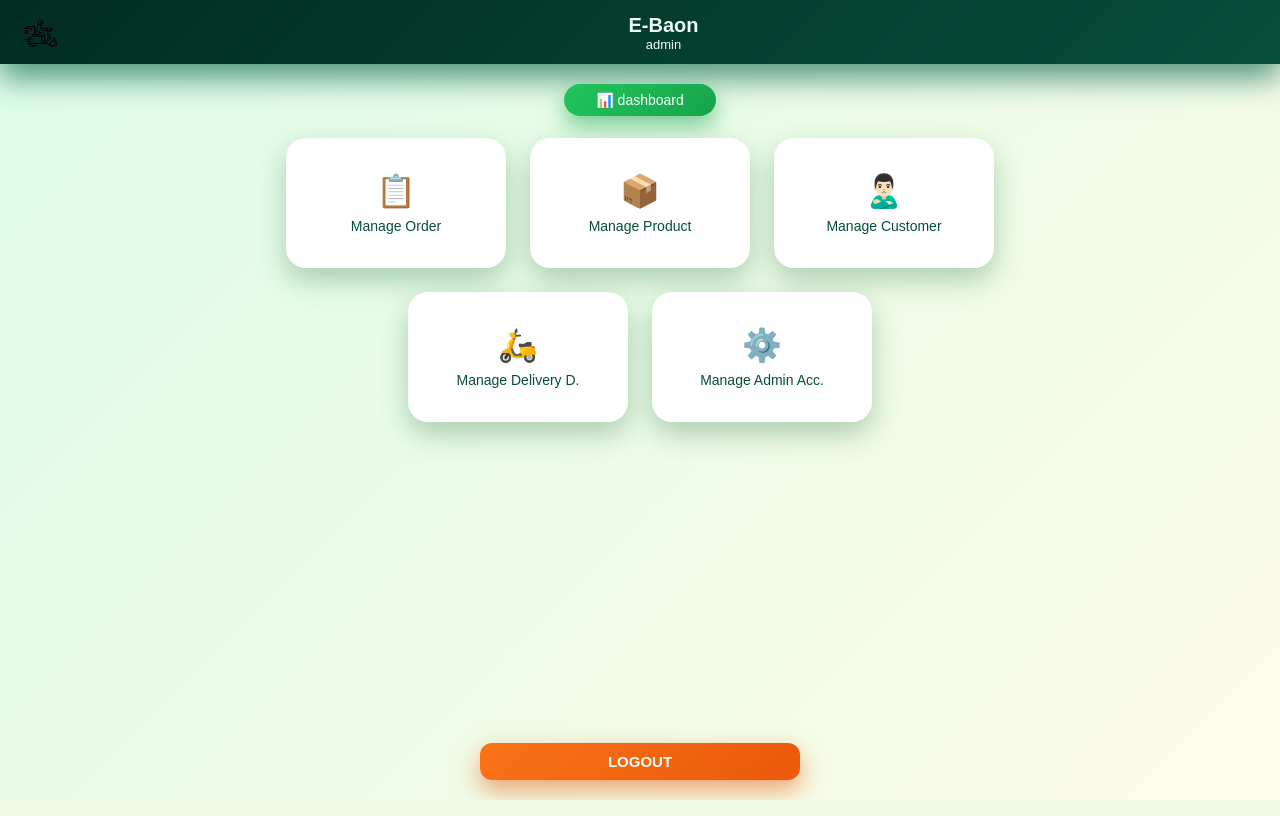
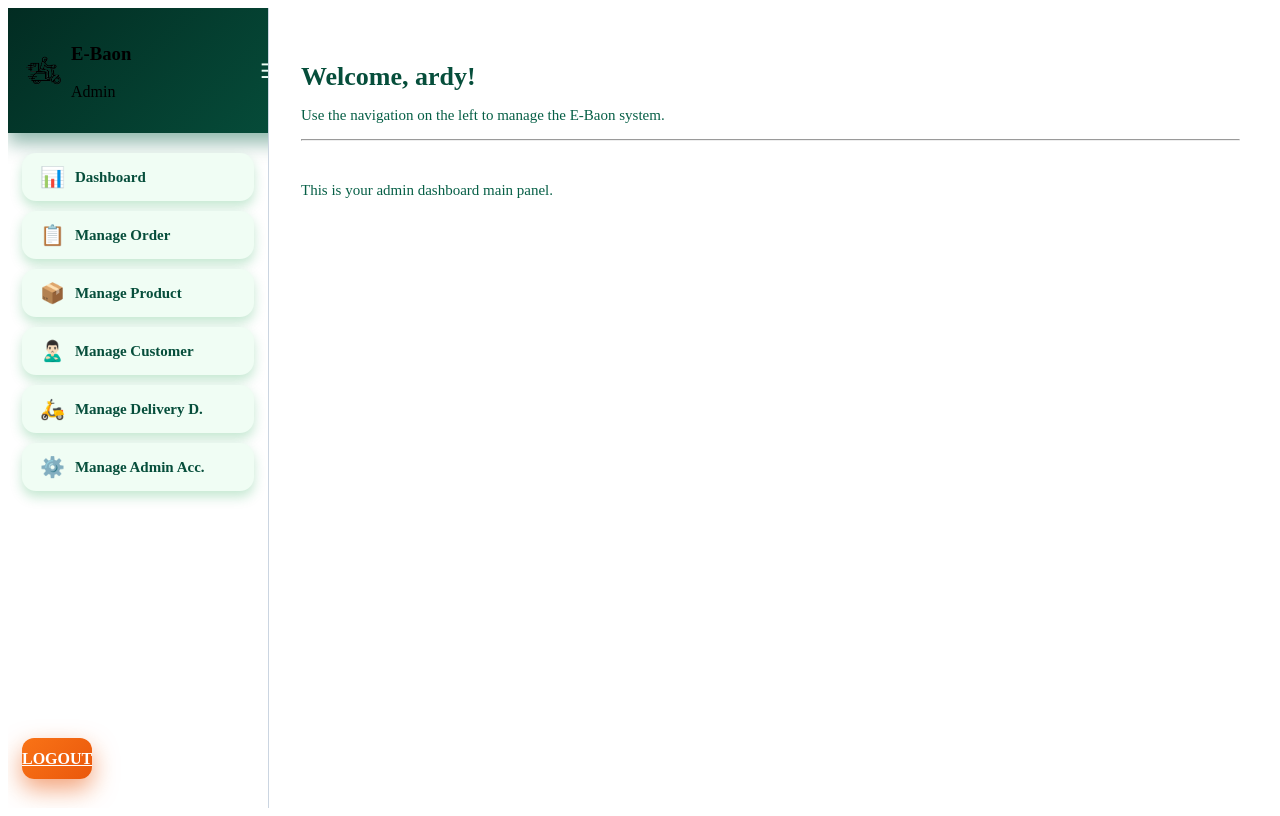
Before and after one commit to AndreiOchangco/E-Baon_Online-Delivery-System, a PHP site: page /Admin.php in a window 1280 px wide. Run offline with PHP 8.4, Linux system fonts and the light colour scheme; a user stored in the database is signed in.

Commit message:
Trying to change the admin UI with something that is used commonly

```diff
--- a/Body/Admin/Admin_ManageCustomer.php
+++ b/Body/Admin/Admin_ManageCustomer.php
@@ -55,7 +55,7 @@ $username = $_SESSION["username"] ?? "Admin";
                 <div class="admin-details-card">
 
                     <div class="admin-main-field">
-                        <div class="admin-main-pill">PRODUCT NAME</div>
+                        <div class="admin-main-pill">CUSTOMER DETAILS</div>
                     </div>
 
                     <div class="admin-details-grid">
--- a/Css/Admin.css
+++ b/Css/Admin.css
@@ -1,198 +1,262 @@
-* {
-    margin: 0;
-    padding: 0;
-    box-sizing: border-box;
-    font-family: Arial, sans-serif;
+/* -----------------------------------------------------------
+   MAIN LAYOUT: LEFT SIDEBAR + MAIN CONTENT
+----------------------------------------------------------- */
+
+.admin-container {
+    display: flex;
+    height: 100vh;
+    width: 100%;
 }
 
-body {
-    background: linear-gradient(135deg, #dcfce7, #fefce8);
-    min-height: 100vh;
+/* LEFT SIDEBAR BASE */
+.admin-sidebar {
+    width: 260px;
+    background: #ffffff;
+    border-right: 1px solid #cbd5e1;
     display: flex;
-    justify-content: center;
-    align-items: center;
+    flex-direction: column;
+    padding-bottom: 20px;
+    overflow-y: auto;
+    transition: width 0.3s ease-in-out;
 }
 
-.admin-body {
-    background: linear-gradient(135deg, #dcfce7, #fefce8);
-    min-height: 100vh;
-    display: flex;
-    flex-direction: column;
-    align-items: stretch;
+/* Collapsed mode (desktop trigger) */
+.admin-sidebar.collapsed {
+    width: 80px;
 }
 
-.admin-dashboard {
-    flex: 1;
-    display: flex;
-    flex-direction: column;
+.admin-sidebar.collapsed .admin-head-text,
+.admin-sidebar.collapsed .admin-menu-item-text {
+    display: none;
 }
 
-.admin-head {
+.admin-sidebar.collapsed .admin-menu-item {
+    justify-content: center;
+}
+
+.admin-sidebar.collapsed .admin-menu-item::after {
+    content: attr(data-tooltip);
+    position: absolute;
+    left: 90px;
+    background: #064e3b;
+    color: #ffffff;
+    padding: 6px 10px;
+    border-radius: 8px;
+    font-size: 12px;
+    opacity: 0;
+    transform: translateX(-10px);
+    transition: all 0.2s ease-in-out;
+    pointer-events: none;
+}
+
+.admin-sidebar.collapsed .admin-menu-item:hover::after {
+    opacity: 1;
+    transform: translateX(0);
+}
+
+/* Sidebar Header */
+.admin-sidebar .admin-head {
     width: 100%;
-    padding: 14px 22px 12px 22px;
+    padding: 16px 18px;
     display: flex;
     align-items: center;
     background: linear-gradient(135deg, #022c22, #064e3b);
-    box-shadow: 0px 14px 30px rgba(6, 95, 70, 0.65);
+    box-shadow: 0px 10px 18px rgba(6, 95, 70, 0.45);
 }
 
+/* Sidebar Toggle */
+.sidebar-toggle {
+    background: transparent;
+    border: none;
+    color: #ecfdf5;
+    font-size: 20px;
+    cursor: pointer;
+    margin-left: auto;
+    padding: 8px;
+}
+
+/* Logo */
 .admin-logo-box {
     width: 35px;
     height: 35px;
-    display: flex;
-    justify-content: center;
-    align-items: center;
-    margin-right: 12px;
-    font-size: 18px;
-    color: #ecfdf5;
+    margin-right: 10px;
 }
 
-.admin-head-text {
-    justify-content: center;
-    align-items: center;
-    flex: 1;
-    text-align: center;
+/* Menu Container */
+.admin-menu {
+    display: flex;
+    flex-direction: column;
+    margin-top: 20px;
+    padding-left: 14px;
+    padding-right: 14px;
 }
 
-.admin-head-text h1 {
-    font-size: 20px;
-    color: #ecfdf5;
+/* Menu Items */
+.admin-menu-item {
+    padding: 12px 18px;
+    margin-bottom: 10px;
+    border-radius: 14px;
+    background: #f0fdf4;
+    text-decoration: none;
+    color: #064e3b;
+    font-weight: bold;
+    font-size: 15px;
+    display: flex;
+    align-items: center;
+    gap: 10px;
+    box-shadow: 0px 6px 12px rgba(22, 163, 74, 0.25);
+    transition: 0.15s ease;
+    position: relative;
 }
 
-.admin-head-text p {
-    font-size: 13px;
-    color: #ecfdf5;
+.admin-menu-item:hover {
+    background: #bbf7d0;
+    transform: translateX(5px);
 }
 
-.admin-pill-wrap {
-    text-align: center;
-    margin-top: 20px;
-    margin-bottom: 22px;
+.admin-menu-item-icon {
+    font-size: 20px;
 }
 
-.admin-pill {
-    display: inline-flex;
-    align-items: center;
-    padding: 8px 32px;
-    border-radius: 18px;
-    background: linear-gradient(135deg, #22c55e, #16a34a);
-    font-size: 14px;
-    cursor: pointer;
-    color: #ffffff;
-    gap: 6px;
-
-    border: none;       /* FIX: remove black border */
-    outline: none;      /* FIX: remove outline */
-    box-shadow: 0px 10px 22px rgba(22, 163, 74, 0.55); /* kept */
+/* Right Side Content */
+.admin-main-content {
+    flex: 1;
+    padding: 32px;
+    overflow-y: auto;
 }
 
-.admin-pill:focus,
-.admin-pill:active {
-    border: none;
-    outline: none;
+.admin-main-content h2 {
+    color: #064e3b;
+    font-size: 26px;
+    margin-bottom: 10px;
 }
 
-.admin-card-grid {
-    width: 100%;
-    max-width: 920px;
-    margin: 0px auto;
-    display: flex;
-    flex-wrap: wrap;
-    justify-content: center;
-    gap: 24px;
-    padding-left: 16px;
-    padding-right: 16px;
-    padding-bottom: 90px;
+.admin-main-content p {
+    color: #065f46;
+    font-size: 15px;
 }
 
-.admin-card {
-    width: clamp(150px, 40vw, 220px);
-    height: clamp(110px, 18vw, 130px);
-    border-radius: 20px;
-    background: #ffffff;
-    text-decoration: none;
-    color: #064e3b;
-    display: flex;
-    flex-direction: column;
-    justify-content: center;
-    align-items: center;
-    box-shadow: 0px 12px 28px rgba(22, 101, 52, 0.3);
-}
-
-.admin-card:hover {
-    box-shadow: 0px 16px 36px rgba(22, 101, 52, 0.45);
-    transform: scale(0.95);
-}
-
-
-.admin-card-icon {
-    font-size: 32px;
-    margin-bottom: 8px;
-}
-
-.admin-card-text {
-    font-size: 14px;
-}
-
-.admin-bottom-bar {
+/* Logout */
+.admin-sidebar .admin-bottom-bar {
     margin-top: auto;
-    width: 100%;
-    background: transparent;
-    padding: 14px 22px 20px 22px;
-    display: flex;
-    justify-content: center;
-}
-
-.admin-hello {
-    display: none;
-}
-
-.btn-login {
-    width: 100%;
-    padding: 10px 0px;
-    margin-top: 10px;
-    background: linear-gradient(135deg, #22c55e, #16a34a);
-    border: none;
-    border-radius: 12px;
-    cursor: pointer;
-    font-weight: bold;
-    text-align: center;
-    color: #ffffff;
-    text-decoration: none;
-    font-size: 14px;
-    box-shadow: 0px 12px 26px rgba(22, 163, 74, 0.55);
-}
-
-.btn-login:hover {
-    background: linear-gradient(135deg, #16a34a, #15803d);
+    padding: 20px 14px;
 }
 
 .admin-logout {
-    width: 320px;
+    width: 100%;
     text-align: center;
-    text-decoration: none;
-    color: #ecfdf5;
+    background: linear-gradient(135deg, #f97316, #ea580c);
+    color: #ffffff;
+    padding: 12px 0;
     border-radius: 12px;
-    padding: 10px 0px;
-    background: linear-gradient(135deg, #f97316, #ea580c);
     font-weight: bold;
-    font-size: 15px;
     box-shadow: 0px 10px 24px rgba(234, 88, 12, 0.55);
 }
 
 .admin-logout:hover {
-    box-shadow: 0px 16px 36px rgba(22, 101, 52, 0.45);
-    transform: scale(0.95);
+    transform: scale(0.96);
 }
 
+/* Disable legacy layout */
+body,
+.admin-body {
+    justify-content: flex-start !important;
+    align-items: stretch !important;
+}
 
-.admin-back-btn {
-    display: inline-block;
-    padding: 10px 44px;
-    border-radius: 999px;
-    text-decoration: none;
-    font-size: 14px;
-    background: #f97316;
-    color: #ffffff;
-    box-shadow: 0px 18px 40px rgba(194, 65, 12, 0.55);
+.admin-dashboard {
+    display: none;
 }
+
+.admin-card-grid {
+    justify-content: flex-start;
+}
+
+/* -----------------------------------------------------------
+   MOBILE BREAKDOWN BEHAVIOR
+----------------------------------------------------------- */
+
+/* Tablet breakpoint */
+@media (max-width: 1024px) {
+    .admin-sidebar {
+        width: 200px;
+    }
+
+    .admin-main-content {
+        padding: 24px;
+    }
+}
+
+/* Mobile layout */
+@media (max-width: 768px) {
+    .admin-container {
+        flex-direction: column;
+    }
+
+    /* Sidebar becomes a top bar */
+    .admin-sidebar {
+        width: 100%;
+        height: auto;
+        border-right: none;
+        border-bottom: 1px solid #cbd5e1;
+        flex-direction: row;
+        align-items: center;
+        overflow-x: auto;
+        padding: 10px;
+        gap: 10px;
+    }
+
+    .admin-sidebar .admin-head {
+        padding: 10px 12px;
+        background: none;
+        box-shadow: none;
+    }
+
+    /* Menu becomes horizontal scroll */
+    .admin-menu {
+        flex-direction: row;
+        margin-top: 0;
+        padding: 0;
+        gap: 10px;
+        width: max-content;
+    }
+
+    .admin-menu-item {
+        flex-direction: row;
+        white-space: nowrap;
+        margin-bottom: 0;
+        padding: 10px 14px;
+        border-radius: 12px;
+        font-size: 14px;
+    }
+
+    /* Content goes full width */
+    .admin-main-content {
+        padding: 20px;
+    }
+
+    /* Logout button turns into small icon at end of scroll */
+    .admin-bottom-bar {
+        padding: 0;
+        margin-left: auto;
+    }
+
+    .admin-logout {
+        padding: 8px 14px;
+        border-radius: 10px;
+        font-size: 12px;
+        white-space: nowrap;
+    }
+}
+
+/* Extra-small devices */
+@media (max-width: 480px) {
+    .admin-menu-item {
+        padding: 8px 12px;
+        font-size: 13px;
+    }
+
+    .admin-main-content {
+        padding: 16px;
+    }
+}
--- a/Main/Admin.php
+++ b/Main/Admin.php
@@ -13,61 +13,128 @@ $username = $_SESSION["username"] ?? "Admin";
 <head>
     <meta charset="UTF-8">
     <title>Admin Dashboard</title>
-     <link rel="shortcut icon" href="../images/e-baon-logo.png">
+    <link rel="shortcut icon" href="../images/e-baon-logo.png">
     <link rel="stylesheet" href="../Css/Admin.css">
 </head>
+
 <body class="admin-body">
 
-<div class="admin-dashboard">
+<div class="admin-container">
 
-    <header>
+    <!-- LEFT SIDEBAR -->
+    <aside class="admin-sidebar" id="sidebar">
+
         <div class="admin-head">
             <img class="admin-logo-box" src="../images/e-baon-logo-outline.png" alt="">
             <div class="admin-head-text">
-                <h1>E-Baon</h1>
-                <p>admin</p>
+                <h3>E-Baon</h3>
+                <p>Admin</p>
             </div>
+
+            <!-- Sidebar Toggle -->
+            <button class="sidebar-toggle" onclick="toggleSidebar()">☰</button>
         </div>
-    </header>
 
-    <div class="admin-separator"></div>
+        <!-- MENU ITEMS -->
+        <nav class="admin-menu">
 
-    <div class="admin-pill-wrap">
-        <button class="admin-pill">📊 dashboard</button>
-    </div>
+            <a href="../Body/Admin/Admin_Dashboard.php"
+               class="admin-menu-item"
+               data-tooltip="Dashboard">
+                <span class="admin-menu-item-icon">📊</span>
+                <span class="admin-menu-item-text">Dashboard</span>
+            </a>
 
-    <section class="admin-card-grid">
-        <a href="../Body/Admin/Admin_ManageOrder.php" class="admin-card">
-            <div class="admin-card-icon">📋</div>
-            <div class="admin-card-text">Manage Order</div>
-        </a>
+            <a href="../Body/Admin/Admin_ManageOrder.php"
+               class="admin-menu-item"
+               data-tooltip="Manage Orders">
+                <span class="admin-menu-item-icon">📋</span>
+                <span class="admin-menu-item-text">Manage Order</span>
+            </a>
 
-        <a href="../Body/Admin/Admin_ManageProduct.php" class="admin-card">
-            <div class="admin-card-icon">📦</div>
-            <div class="admin-card-text">Manage Product</div>
-        </a>
+            <a href="../Body/Admin/Admin_ManageProduct.php"
+               class="admin-menu-item"
+               data-tooltip="Manage Products">
+                <span class="admin-menu-item-icon">📦</span>
+                <span class="admin-menu-item-text">Manage Product</span>
+            </a>
 
-        <a href="../Body/Admin/Admin_ManageCustomer.php" class="admin-card">
-            <div class="admin-card-icon">🙎🏻‍♂️</div>
-            <div class="admin-card-text">Manage Customer</div>
-        </a>
+            <a href="../Body/Admin/Admin_ManageCustomer.php"
+               class="admin-menu-item"
+               data-tooltip="Customers">
+                <span class="admin-menu-item-icon">🙎🏻‍♂️</span>
+                <span class="admin-menu-item-text">Manage Customer</span>
+            </a>
 
-        <a href="../Body/Admin/Admin_ManageDelivery.php" class="admin-card">
-            <div class="admin-card-icon">🛵</div>
-            <div class="admin-card-text">Manage Delivery D.</div>
-        </a>
+            <a href="../Body/Admin/Admin_ManageDelivery.php"
+               class="admin-menu-item"
+               data-tooltip="Delivery">
+                <span class="admin-menu-item-icon">🛵</span>
+                <span class="admin-menu-item-text">Manage Delivery D.</span>
+            </a>
 
-        <a href="../Body/Admin/Admin_ManageAdminAcc.php" class="admin-card admin-card-large">
-            <div class="admin-card-icon">⚙️</div>
-            <div class="admin-card-text">Manage Admin Acc.</div>
-        </a>
-    </section>
+            <a href="../Body/Admin/Admin_ManageAdminAcc.php"
+               class="admin-menu-item"
+               data-tooltip="Admin Accounts">
+                <span class="admin-menu-item-icon">⚙️</span>
+                <span class="admin-menu-item-text">Manage Admin Acc.</span>
+            </a>
 
-    <div class="admin-bottom-bar">
-        <a href="Logout.php" class="btn-login admin-logout">LOGOUT</a>
-    </div>
+        </nav>
+
+        <!-- LOGOUT BUTTON -->
+        <div class="admin-bottom-bar">
+            <a href="Logout.php" class="admin-logout">LOGOUT</a>
+        </div>
+
+    </aside>
+
+
+    <!-- MAIN CONTENT AREA -->
+    <main class="admin-main-content">
+        <h2>Welcome, <?php echo htmlspecialchars($username); ?>!</h2>
+        <p>Use the navigation on the left to manage the E-Baon system.</p>
+
+        <hr><br>
+
+        <!-- You can place your dashboard widgets here -->
+        <p>This is your admin dashboard main panel.</p>
+    </main>
 
 </div>
 
+<!-- SMART COLLAPSE SCRIPT -->
+<script>
+const sidebar = document.getElementById('sidebar');
+const MOBILE_BREAKPOINT = 768;
+
+// Tracks if user manually toggled the sidebar
+let userForcedCollapse = false;
+
+// Manual toggle control
+function toggleSidebar() {
+    userForcedCollapse = true;
+    sidebar.classList.toggle('collapsed');
+}
+
+// Auto-collapse on mobile, expand on desktop
+function handleResponsiveSidebar() {
+    // If user manually toggled, do not override
+    if (userForcedCollapse) return;
+
+    if (window.innerWidth < MOBILE_BREAKPOINT) {
+        sidebar.classList.add('collapsed');
+    } else {
+        sidebar.classList.remove('collapsed');
+    }
+}
+
+// Run on page load
+handleResponsiveSidebar();
+
+// Run on window resize
+window.addEventListener('resize', handleResponsiveSidebar);
+</script>
+
 </body>
 </html>
```
Also changed, not shown: Body/Admin/Admin_ManageOrder.php (+6 -4 lines).
